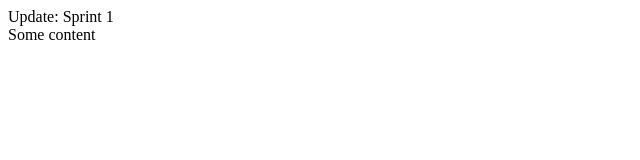
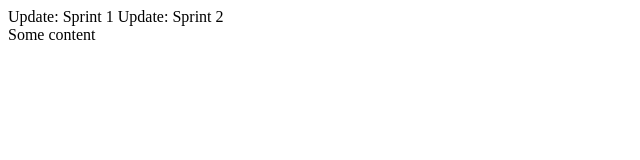
Before and after one commit to jafetbjarkar/git_playfield, a plain HTML site: page index.html in a window 1280 px wide. Shown: the whole page, without its empty margins (0-640 px from the left). Drawn offline with Linux system fonts and the light colour scheme.

Commit message:
Sprint 2 span

```diff
--- a/index.html
+++ b/index.html
@@ -6,6 +6,7 @@
 </head>
 <body>
     <span>Update: Sprint 1</span>
+    <span>Update: Sprint 2</span>
 
     <div>Some content</div>
 </body>
```
